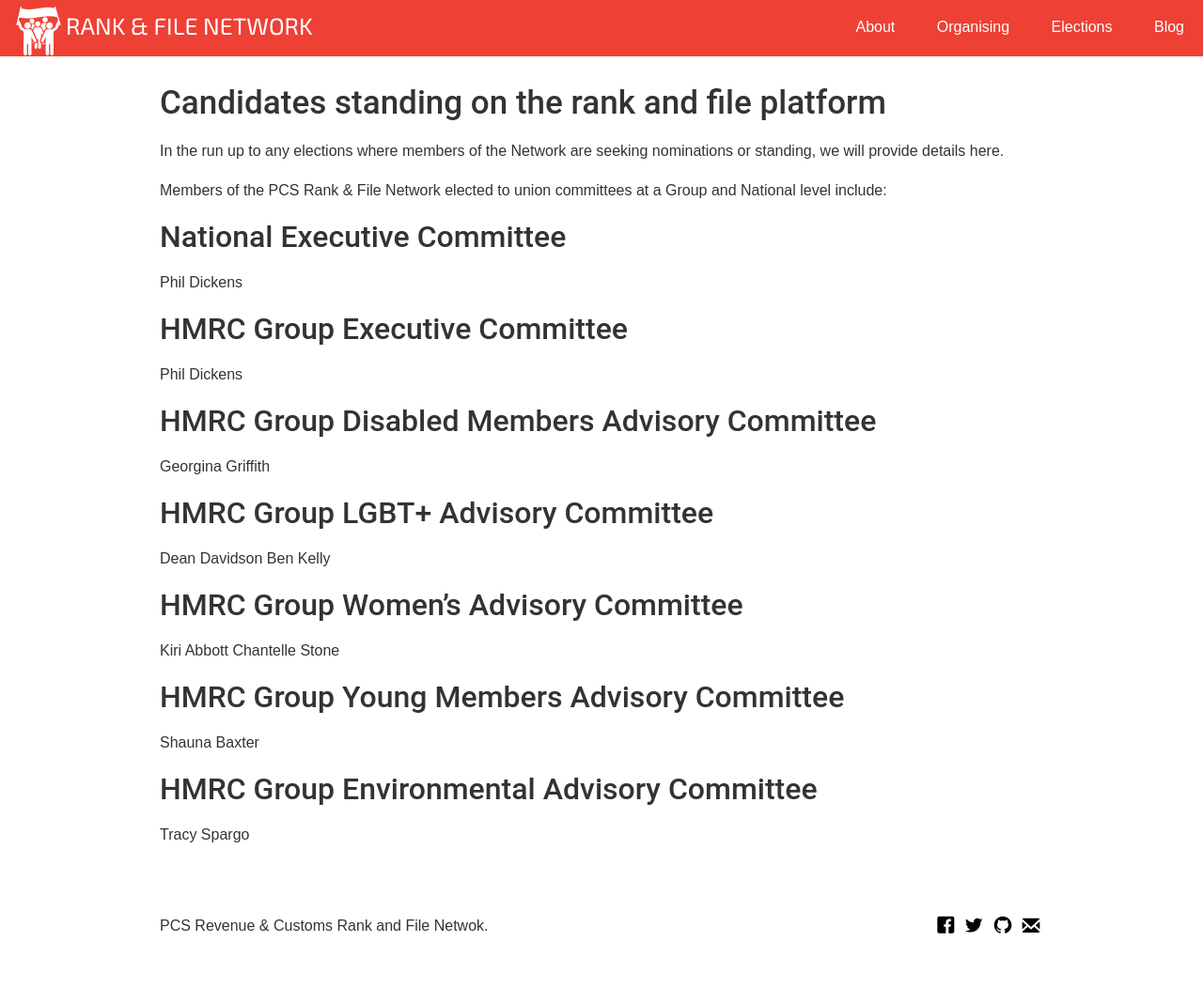
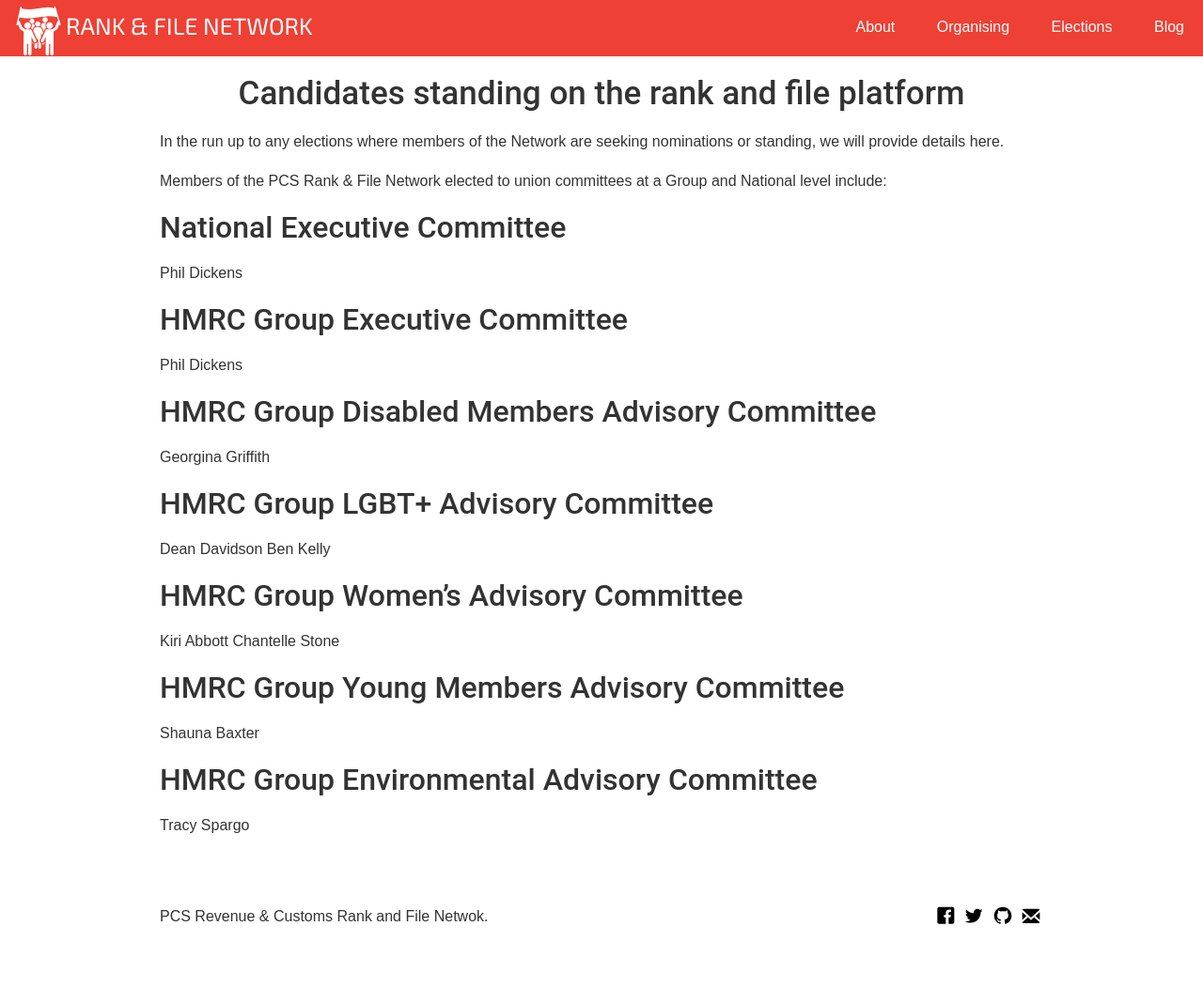
Before and after one commit to pcsrankandfile/pcsrankandfile.github.io, a Jekyll site: the page built from elections.md, in a window 1280 px wide. Shown: the whole page at 94% size. Built offline with Jekyll 4.4.1, drawn with Linux system fonts in a browser that asks for light colours; our own code applies the rules of GitHub Pages for plain Markdown files.

Commit message:
Update elections.md

```diff
--- a/elections.md
+++ b/elections.md
@@ -1,4 +1,4 @@
-# Candidates standing on the rank and file platform
+<h1 class="section-heading centered">Candidates standing on the rank and file platform</h1>
 
 In the run up to any elections where members of the Network are seeking nominations or standing, we will provide details here.
 
```
